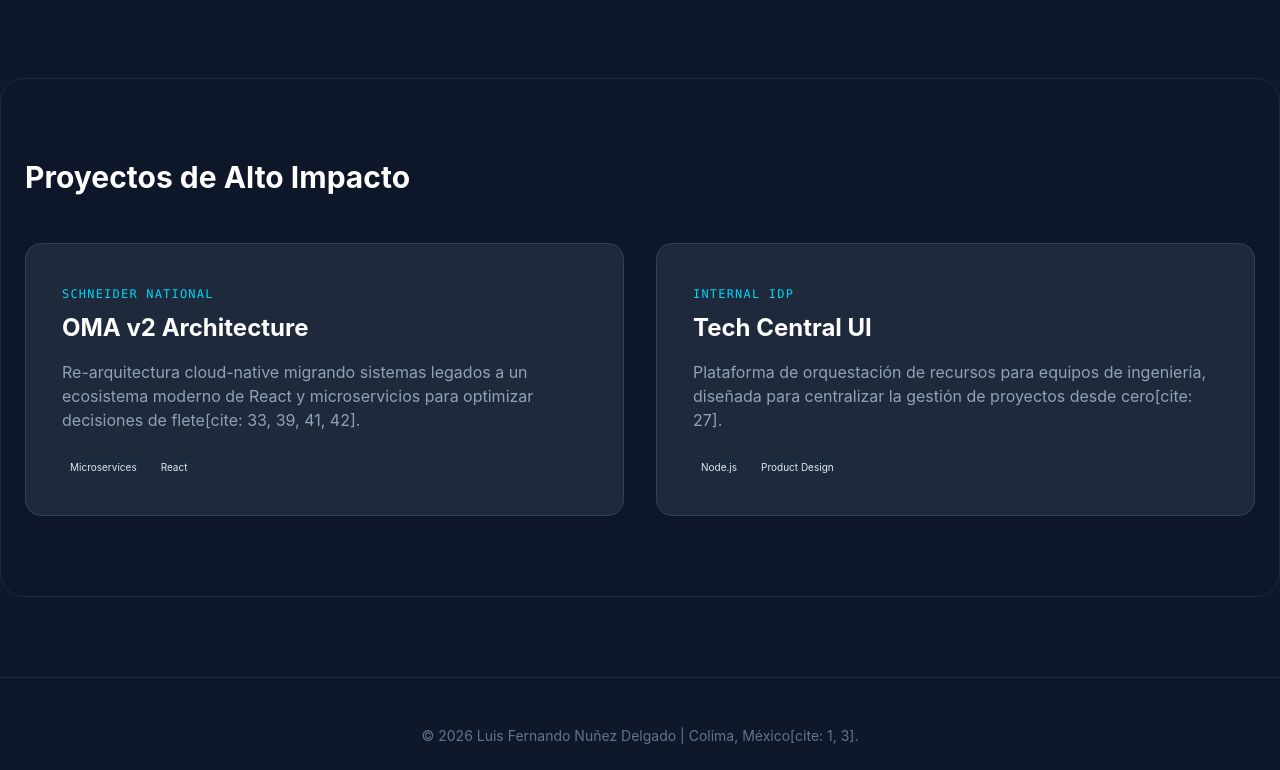
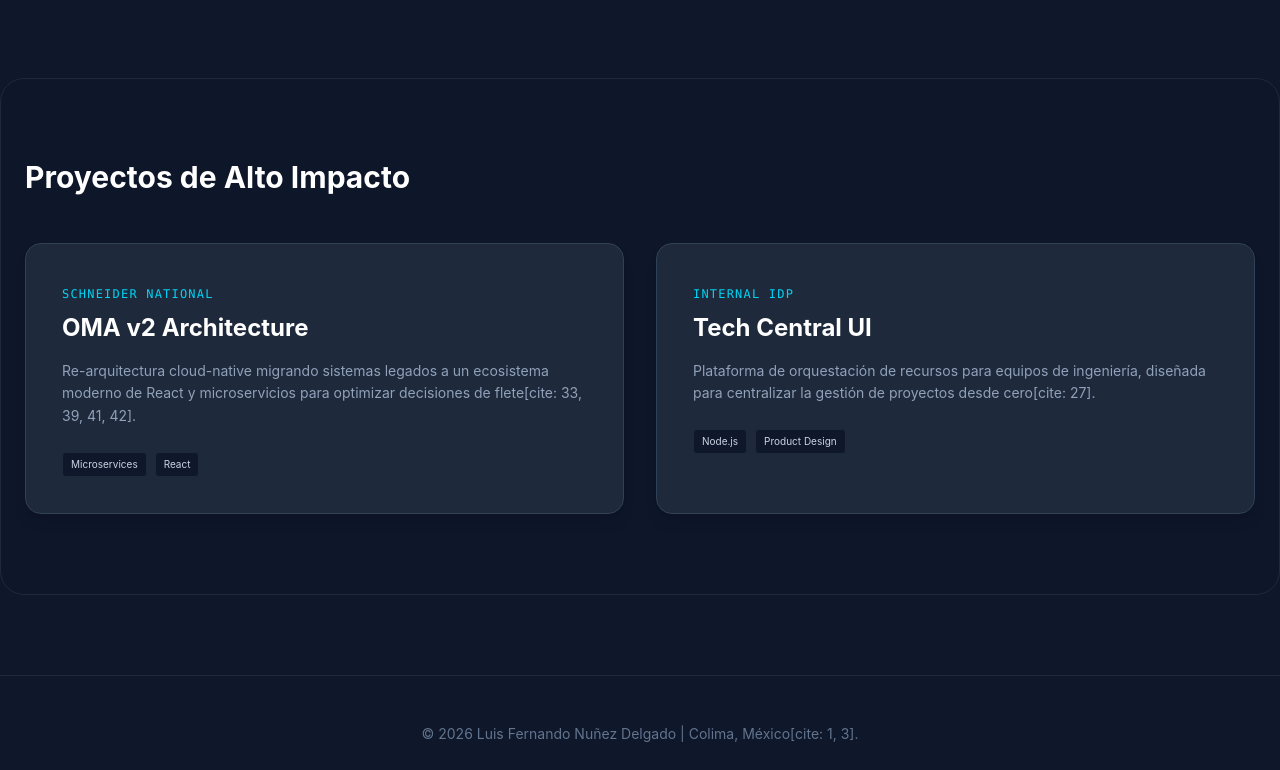
Before and after one commit to luisiy01/mi_landing_page, a React (Vite) app: page / in a window 1280 px wide. Shown: the part 1128-1898 px from the top of the page. Built offline with nearby package versions, Linux system fonts and the light colour scheme.

Commit message:
agregar animacion a las tarjetas

```diff
--- a/src/App.tsx
+++ b/src/App.tsx
@@ -1,6 +1,6 @@
-import React from 'react';
-import { Code2, Terminal, Database, Globe, Cpu, Music } from 'lucide-react';
+import { Code2, Terminal, Database, Cpu, Music } from 'lucide-react';
 import { TerminalAnimation } from './TerminalAnimation';
+import { ProjectCard } from './ProjectCard';
 
 function App() {
 
@@ -82,34 +82,20 @@
         <div className="grid md:grid-cols-2 gap-8">
 
           {/* Proyecto 1: OMA v2 */}
-          <div className="group bg-[#1e293b] p-1 rounded-2xl border border-slate-700 hover:border-cyan-500 transition-all">
-            <div className="p-8">
-              <span className="text-xs font-mono text-cyan-400 uppercase tracking-widest">Schneider National</span>
-              <h3 className="text-2xl font-bold text-white mt-2 mb-4">OMA v2 Architecture</h3>
-              <p className="text-slate-400 mb-6">
-                Re-arquitectura cloud-native migrando sistemas legados a un ecosistema moderno de React y microservicios para optimizar decisiones de flete[cite: 33, 39, 41, 42].
-              </p>
-              <div className="flex gap-2">
-                <span className="text-[10px] px-2 py-1 bg-slate-800 rounded">Microservices</span>
-                <span className="text-[10px] px-2 py-1 bg-slate-800 rounded">React</span>
-              </div>
-            </div>
-          </div>
+          <ProjectCard
+            title="OMA v2 Architecture"
+            company="Schneider National"
+            description="Re-arquitectura cloud-native migrando sistemas legados a un ecosistema moderno de React y microservicios para optimizar decisiones de flete[cite: 33, 39, 41, 42]."
+            tags={['Microservices', 'React']}
+          />
 
           {/* Proyecto 2: Tech Central UI */}
-          <div className="group bg-[#1e293b] p-1 rounded-2xl border border-slate-700 hover:border-cyan-500 transition-all">
-            <div className="p-8">
-              <span className="text-xs font-mono text-cyan-400 uppercase tracking-widest">Internal IDP</span>
-              <h3 className="text-2xl font-bold text-white mt-2 mb-4">Tech Central UI</h3>
-              <p className="text-slate-400 mb-6">
-                Plataforma de orquestación de recursos para equipos de ingeniería, diseñada para centralizar la gestión de proyectos desde cero[cite: 27].
-              </p>
-              <div className="flex gap-2">
-                <span className="text-[10px] px-2 py-1 bg-slate-800 rounded">Node.js</span>
-                <span className="text-[10px] px-2 py-1 bg-slate-800 rounded">Product Design</span>
-              </div>
-            </div>
-          </div>
+          <ProjectCard
+            title="Tech Central UI"
+            company="Internal IDP"
+            description="Plataforma de orquestación de recursos para equipos de ingeniería, diseñada para centralizar la gestión de proyectos desde cero[cite: 27]."
+            tags={['Node.js', 'Product Design']}
+          />
 
         </div>
       </section>
--- /dev/null
+++ b/src/ProjectCard.tsx
@@ -0,0 +1,35 @@
+import { motion } from "framer-motion";
+
+interface ProjectCardProps {
+    title: string;
+    company: string;
+    description: string;
+    tags: string[];
+}
+
+export const ProjectCard = ({ title, company, description, tags }: ProjectCardProps) => {
+    return (
+        <motion.div
+            whileHover={{ y: -10 }}
+            transition={{ type: "spring", stiffness: 300 }}
+            className="group bg-[#1e293b] p-1 rounded-2xl border border-slate-700 hover:border-cyan-500/50 transition-all cursor-pointer shadow-lg"
+        >
+            <div className="p-8">
+                <span className="text-xs font-mono text-cyan-400 uppercase tracking-widest">{company}</span>
+                <h3 className="text-2xl font-bold text-white mt-2 mb-4 group-hover:text-cyan-400 transition-colors">
+                    {title}
+                </h3>
+                <p className="text-slate-400 mb-6 text-sm leading-relaxed">
+                    {description}
+                </p>
+                <div className="flex flex-wrap gap-2">
+                    {tags.map((tag) => (
+                        <span key={tag} className="text-[10px] px-2 py-1 bg-slate-900 border border-slate-800 rounded text-slate-300">
+                            {tag}
+                        </span>
+                    ))}
+                </div>
+            </div>
+        </motion.div>
+    );
+};
```
